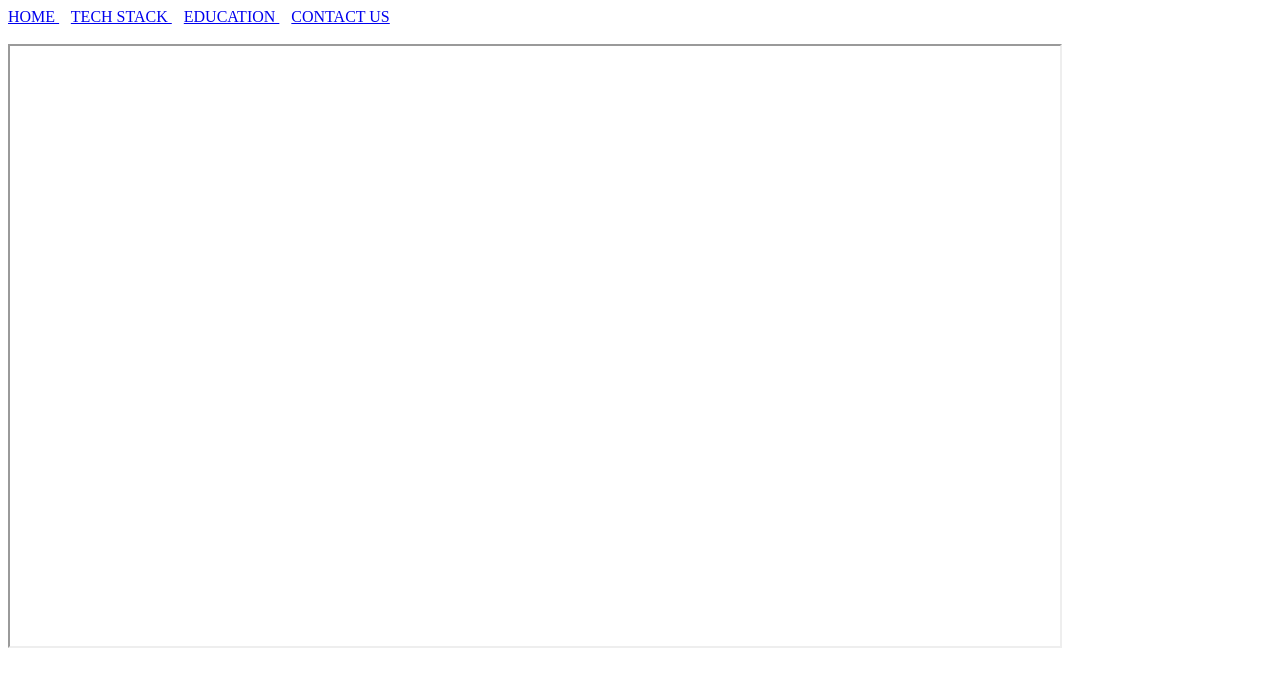
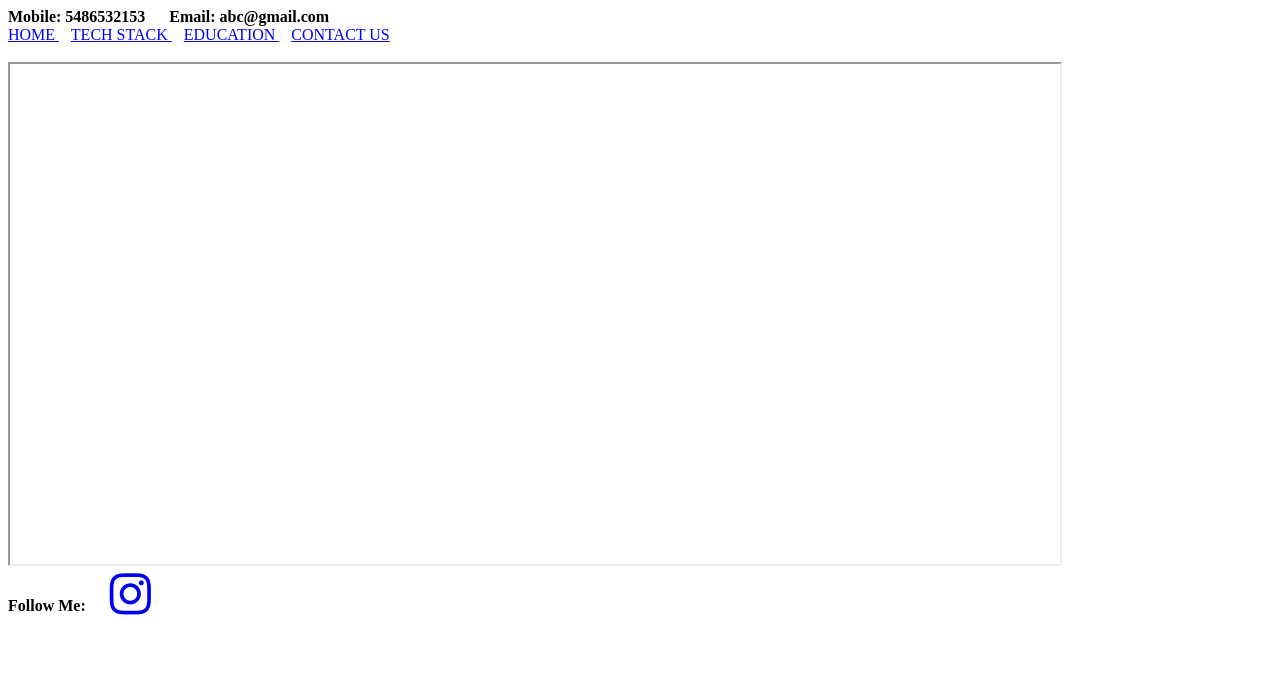
Before and after one commit to nayanrpatil02/myprofile, a plain HTML site: page index.html in a window 1280 px wide. Drawn offline with Linux system fonts and the light colour scheme.

Commit message:
Added header and footer section
Added header and footer section

```diff
--- a/index.html
+++ b/index.html
@@ -2,15 +2,26 @@
 <html>
     <head>
         <title> Index </title>
+
+        <link rel="stylesheet" href="https://cdnjs.cloudflare.com/ajax/libs/font-awesome/4.7.0/css/font-awesome.min.css">
     </head>
     <body>
-        <a hreF="home.html" target="myFrame"> HOME </a> &nbsp;&nbsp;
-        <a hreF="techStack.html" target="myFrame"> TECH STACK </a> &nbsp;&nbsp;
-        <a hreF="education.html" target="myFrame"> EDUCATION </a> &nbsp;&nbsp;
-        <a hreF="contactUs.html" target="myFrame"> CONTACT US </a>
-            <br> <br>
-            <iframe width="1050px" height="600px" name="myFrame">
-
-            </iframe>
+        <header>
+            <strong> Mobile: 5486532153 </strong> &nbsp;&nbsp;&nbsp;&nbsp;
+            <strong> Email: abc@gmail.com</strong>
+        </header>
+         <nav>
+            <a hreF="home.html" target="myFrame"> HOME </a> &nbsp;&nbsp;
+            <a hreF="techStack.html" target="myFrame"> TECH STACK </a> &nbsp;&nbsp;
+            <a hreF="education.html" target="myFrame"> EDUCATION </a> &nbsp;&nbsp;
+            <a hreF="contactUs.html" target="myFrame"> CONTACT US </a>
+         </nav>
+        <br>
+        <iframe width="1050px" height="500px" name="myFrame">
+        </iframe>
+        <footer>
+            <strong> Follow Me: &nbsp;&nbsp;&nbsp;&nbsp;</strong>
+            <a href="https://www.instagram.com/" target="_blank"> <i class="fa fa-instagram fa-3x" aria-hidden="true"></i></a>
+        </footer>
      </body>
 </html>
```
Also changed, not shown: contactus.html (+3 -0 lines), techStack.html (+0 -2 lines).
